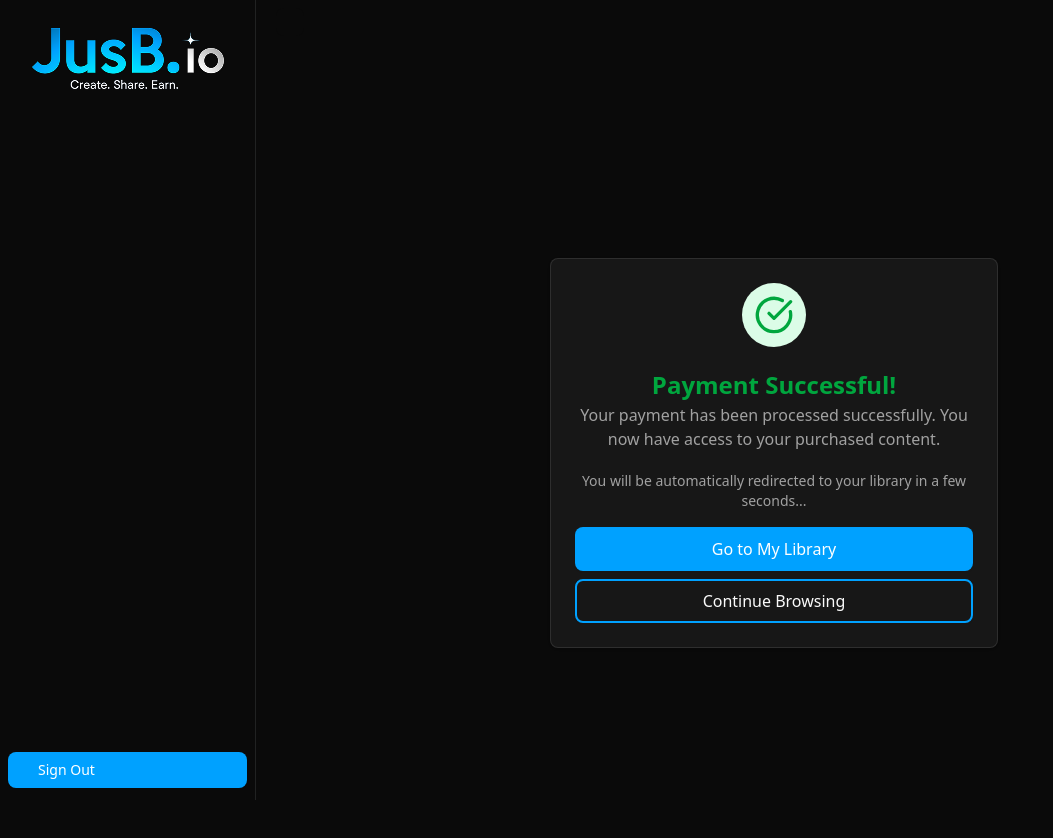
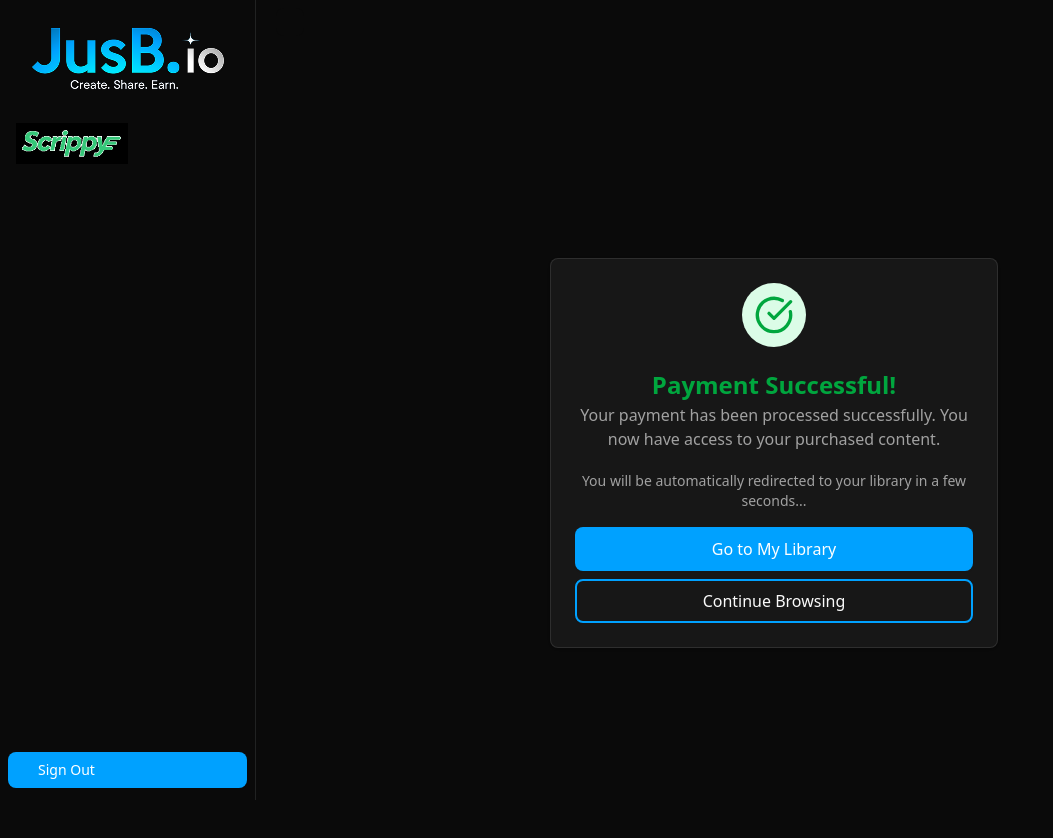
Before and after one commit to nrbnayon/Stream-Lab, a Next.js app: page /payment/success in a window 1280 px wide. Shown: the top 838 px of the page, without its empty margins (0-1053 px from the left). Built offline with nearby package versions, Linux system fonts and the light colour scheme; no server answers; some icons are missing.

Commit message:
feat: add dashboard sidebar component with navigation and Scrippy Hub link, including new image assets.

```diff
--- a/components/dashboard/dashboard-sidebar.jsx
+++ b/components/dashboard/dashboard-sidebar.jsx
@@ -8,8 +8,12 @@ import {
   SidebarMenu,
   SidebarMenuItem,
   SidebarRail,
+  SidebarGroup,
+  SidebarGroupLabel,
+  SidebarMenuButton,
 } from "@/components/ui/sidebar";
 import Image from "next/image";
+import Link from "next/link";
 
 import SignOutBtn from "./sign-out-btn";
 import RenderSidebarLinks from "./render-sidebar-links";
@@ -32,6 +36,25 @@ export function DashboardSidebar({ ...props }) {
       </SidebarHeader>
       <SidebarContent>
         <RenderSidebarLinks />
+
+        <SidebarGroup>
+          {/* <SidebarGroupLabel>Third Party</SidebarGroupLabel> */}
+          <SidebarMenu>
+            <SidebarMenuItem>
+              <SidebarMenuButton asChild className="h-auto py-2 hover:bg-transparent">
+                <Link href="https://www.scrippyhub.com/" target="_blank">
+                  <Image
+                    src="/scrippy.png"
+                    width={100}
+                    height={40}
+                    alt="Scrippy Hub"
+                    className="w-28 h-auto"
+                  />
+                </Link>
+              </SidebarMenuButton>
+            </SidebarMenuItem>
+          </SidebarMenu>
+        </SidebarGroup>
       </SidebarContent>
       <SidebarFooter>
         <SignOutBtn />
```
Also changed, not shown: public/scrippy.png (added), public/scrippye.png.
